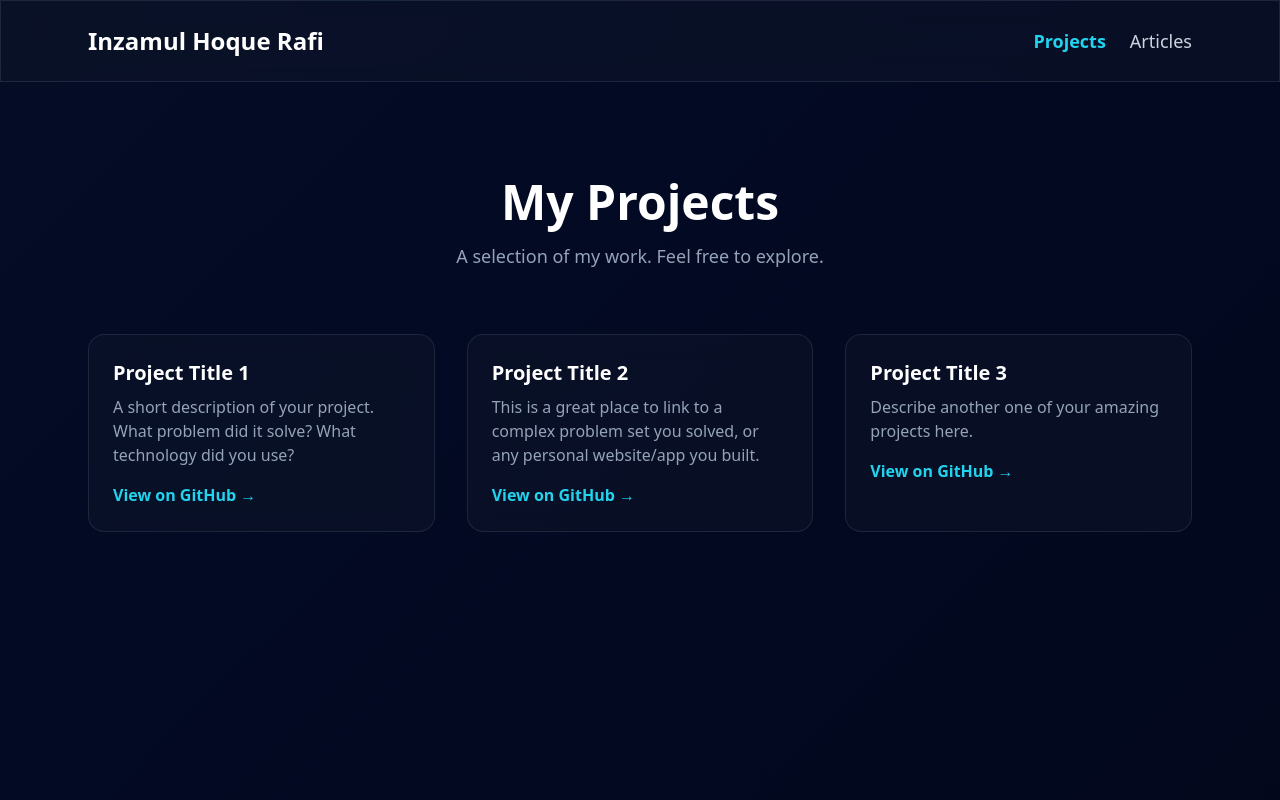
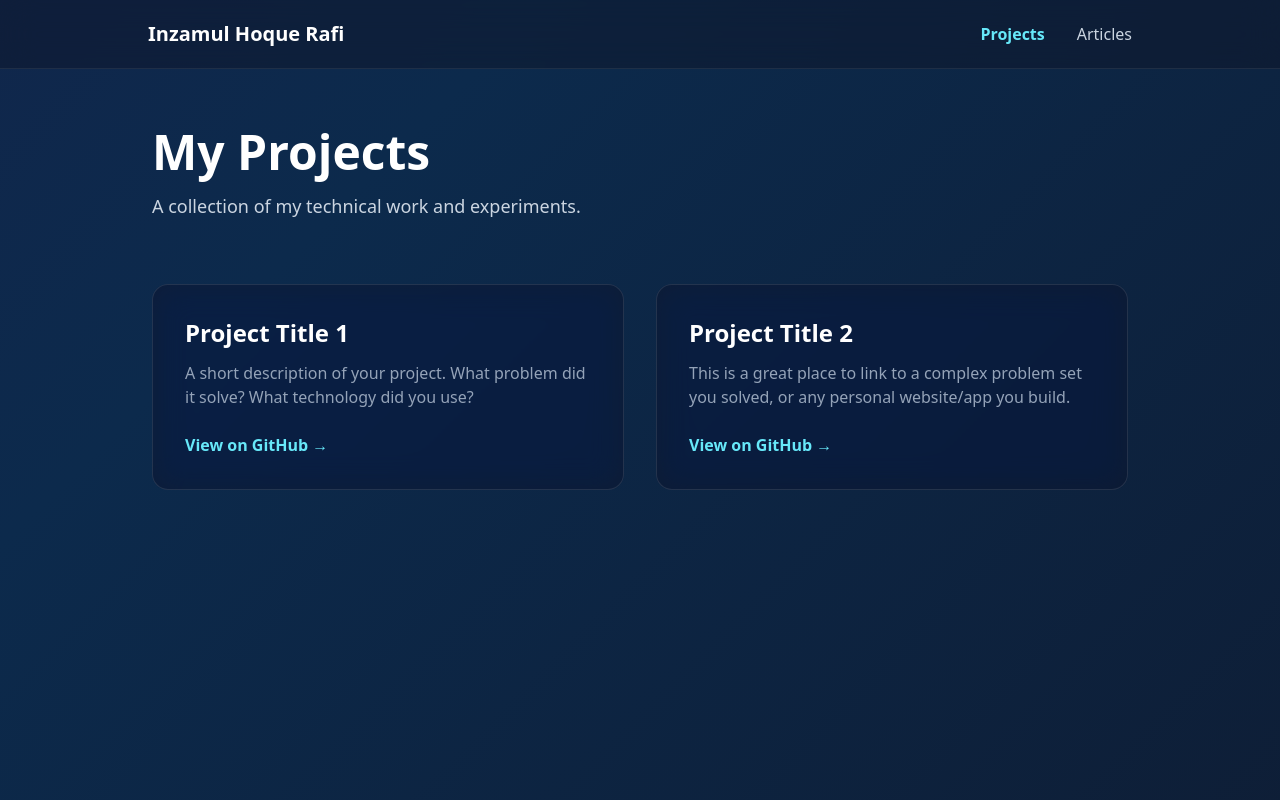
Before and after one commit to Inzamul-Hoque-Rafi/Inzamul-Hoque-Rafi.github.io, a plain HTML site: page projects.html in a window 1280 px wide. Drawn offline with nearby package versions, Linux system fonts and the light colour scheme.

Commit message:
Update projects.html

```diff
--- a/projects.html
+++ b/projects.html
@@ -5,54 +5,57 @@
     <meta name="viewport" content="width=device-width, initial-scale=1.0">
     <title>Projects | Inzamul Hoque Rafi</title>
     <script src="https://cdn.tailwindcss.com"></script>
-    <link rel="preconnect" href="https://fonts.googleapis.com">
-    <link rel="preconnect" href="https://fonts.gstatic.com" crossorigin>
     <link href="https://fonts.googleapis.com/css2?family=Inter:wght@400;500;700&display=swap" rel="stylesheet">
     <style>
-        @keyframes gradient-animation { 0% { background-position: 0% 50%; } 50% { background-position: 100% 50%; } 100% { background-position: 0% 50%; } }
-        .animated-gradient { background: linear-gradient(-45deg, #020617, #030a24, #0f172a, #0b2142); background-size: 400% 400%; animation: gradient-animation 15s ease infinite; }
-        .glass-card { background: rgba(15, 23, 42, 0.5); backdrop-filter: blur(12px); border: 1px solid rgba(51, 65, 85, 0.5); }
+        @keyframes aurora { 0% { background-position: 0% 50%; } 50% { background-position: 100% 50%; } 100% { background-position: 0% 50%; } }
+        .aurora-bg { background: linear-gradient(-45deg, #0f172a, #0c2a4c, #1e1b4b, #2e1035); background-size: 400% 400%; animation: aurora 15s ease infinite; }
+        .glass-card { background: rgba(15, 23, 42, 0.6); backdrop-filter: blur(16px) saturate(180%); border: 1px solid rgba(255, 255, 255, 0.1); position: relative; overflow: hidden; }
+        .glass-card::before { content: ''; position: absolute; top: var(--y, 0); left: var(--x, 0); transform: translate(-50%, -50%); width: 300px; height: 300px; background: radial-gradient(circle, rgba(165, 243, 252, 0.15), transparent 80%); border-radius: 50%; opacity: 0; transition: opacity 0.4s ease-out; pointer-events: none; }
+        .glass-card:hover::before { opacity: 1; }
     </style>
 </head>
-<body class="animated-gradient text-slate-200 font-sans antialiased">
+<body class="aurora-bg text-slate-200 font-sans antialiased">
 
-    <header class="sticky top-0 z-50 w-full glass-card border-b border-slate-700/50">
-        <nav class="max-w-6xl mx-auto flex items-center justify-between p-6">
-            <a href="index.html" class="text-2xl font-bold text-white">Inzamul Hoque Rafi</a>
-            <div class="flex items-center space-x-6 text-lg">
-                <a href="projects.html" class="text-cyan-400 font-bold">Projects</a>
-                <a href="articles.html" class="text-slate-300 hover:text-cyan-400 transition-colors">Articles</a>
+    <header class="fixed top-0 z-50 w-full bg-slate-900/50 backdrop-blur-lg border-b border-slate-700/50">
+        <nav class="max-w-5xl mx-auto flex items-center justify-between p-5">
+            <a href="index.html" class="text-xl font-bold text-white">Inzamul Hoque Rafi</a>
+            <div class="flex items-center space-x-8 text-base">
+                <a href="projects.html" class="text-cyan-300 font-semibold">Projects</a>
+                <a href="articles.html" class="text-slate-300 hover:text-cyan-300 transition-colors">Articles</a>
             </div>
         </nav>
     </header>
 
-    <main class="max-w-6xl mx-auto p-6 py-16 md:py-24">
-        <div class="text-center mb-16">
-            <h1 class="text-4xl md:text-5xl font-bold text-white">My Projects</h1>
-            <p class="mt-4 text-lg text-slate-400 max-w-2xl mx-auto">A selection of my work. Feel free to explore.</p>
+    <main class="max-w-5xl mx-auto px-6 pt-32 pb-24">
+        <div class="mb-16">
+            <h1 class="text-5xl font-bold text-white">My Projects</h1>
+            <p class="mt-4 text-lg text-slate-300">A collection of my technical work and experiments.</p>
         </div>
 
-        <div class="grid grid-cols-1 md:grid-cols-2 lg:grid-cols-3 gap-8">
+        <div class="grid grid-cols-1 md:grid-cols-2 gap-8">
+            <div class="glass-card p-8 rounded-2xl group">
+                <h3 class="text-2xl font-semibold text-white mb-3">Project Title 1</h3>
+                <p class="text-slate-400 mb-6">A short description of your project. What problem did it solve? What technology did you use?</p>
+                <a href="#" class="font-semibold text-cyan-300 transition-transform duration-300 group-hover:translate-x-2">View on GitHub &rarr;</a>
+            </div>
+            <div class="glass-card p-8 rounded-2xl group">
+                <h3 class="text-2xl font-semibold text-white mb-3">Project Title 2</h3>
+                <p class="text-slate-400 mb-6">This is a great place to link to a complex problem set you solved, or any personal website/app you build.</p>
+                <a href="#" class="font-semibold text-cyan-300 transition-transform duration-300 group-hover:translate-x-2">View on GitHub &rarr;</a>
+            </div>
+            </div>
+    </main>
 
-            <div class="glass-card p-6 rounded-2xl group transition-all duration-300 hover:border-cyan-400/50 hover:-translate-y-2">
-                <h3 class="text-xl font-semibold text-white mb-2">Project Title 1</h3>
-                <p class="text-slate-400 mb-4">A short description of your project. What problem did it solve? What technology did you use?</p>
-                <a href="#" class="font-semibold text-cyan-400 transition-transform duration-300 inline-block group-hover:translate-x-1">View on GitHub &rarr;</a>
-            </div>
-
-            <div class="glass-card p-6 rounded-2xl group transition-all duration-300 hover:border-cyan-400/50 hover:-translate-y-2">
-                <h3 class="text-xl font-semibold text-white mb-2">Project Title 2</h3>
-                <p class="text-slate-400 mb-4">This is a great place to link to a complex problem set you solved, or any personal website/app you built.</p>
-                <a href="#" class="font-semibold text-cyan-400 transition-transform duration-300 inline-block group-hover:translate-x-1">View on GitHub &rarr;</a>
-            </div>
-
-            <div class="glass-card p-6 rounded-2xl group transition-all duration-300 hover:border-cyan-400/50 hover:-translate-y-2">
-                <h3 class="text-xl font-semibold text-white mb-2">Project Title 3</h3>
-                <p class="text-slate-400 mb-4">Describe another one of your amazing projects here.</p>
-                <a href="#" class="font-semibold text-cyan-400 transition-transform duration-300 inline-block group-hover:translate-x-1">View on GitHub &rarr;</a>
-            </div>
-
-        </div>
-    </main>
+    <script>
+        document.querySelectorAll('.glass-card').forEach(card => {
+            card.addEventListener('mousemove', e => {
+                const rect = card.getBoundingClientRect();
+                const x = e.clientX - rect.left;
+                const y = e.clientY - rect.top;
+                card.style.setProperty('--x', `${x}px`);
+                card.style.setProperty('--y', `${y}px`);
+            });
+        });
+    </script>
 </body>
 </html>
```
